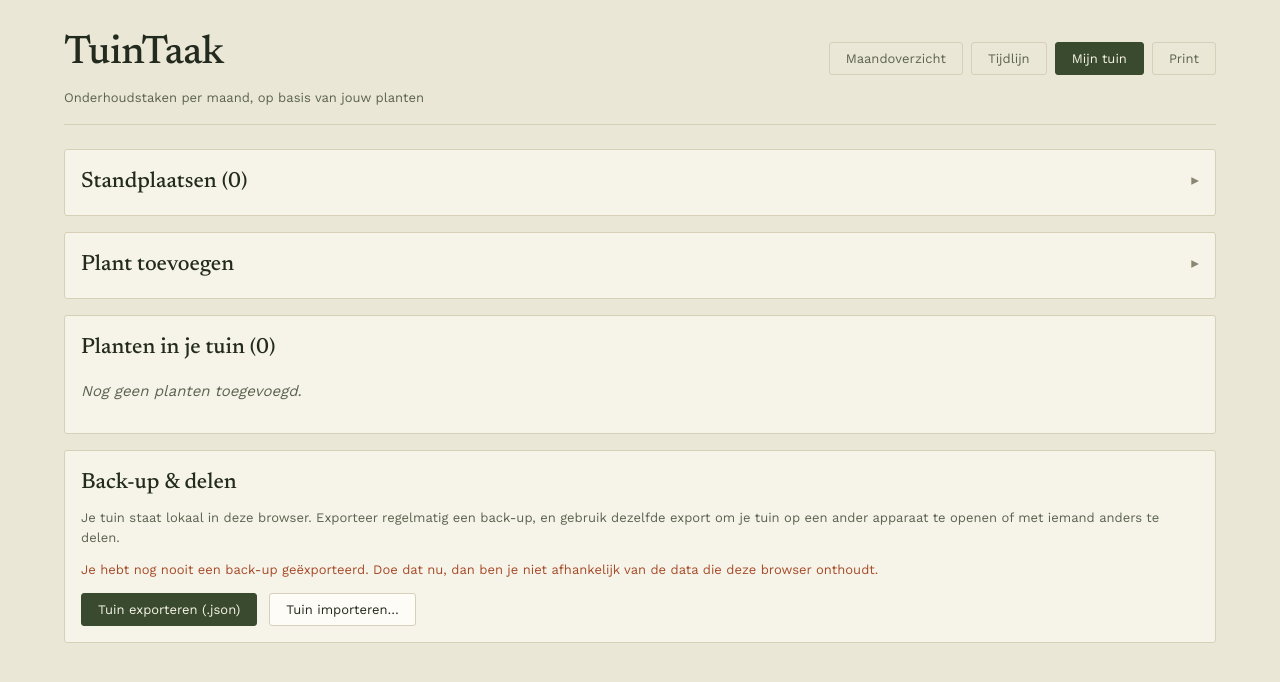
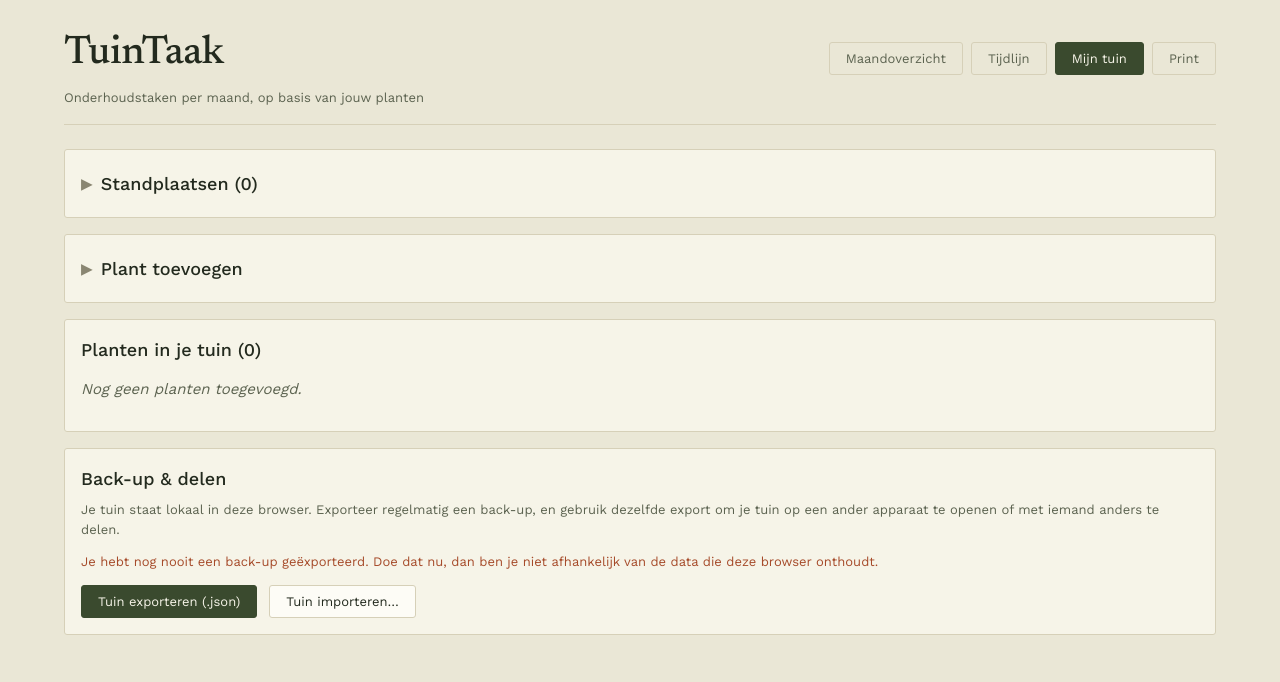
Before and after one commit to assepas/tuinkalender, a Svelte app: page / in a window 1280 px wide. Both pictures are taken after a click on the button "Mijn tuin". Shown: the top 682 px of the page. Built offline with nearby package versions, Linux system fonts and the light colour scheme.

Commit message:
ui aanpassingen

```diff
--- a/src/components/LocationManager.svelte
+++ b/src/components/LocationManager.svelte
@@ -35,8 +35,8 @@
       aria-expanded={expanded}
       aria-controls="locations-body"
     >
+      <span class="chevron">{expanded ? "▾" : "▸"}</span>
       Standplaatsen ({gardenState.locations.length})
-      <span class="chevron">{expanded ? "▾" : "▸"}</span>
     </button>
   </h2>
 
--- a/src/components/SpeciesPicker.svelte
+++ b/src/components/SpeciesPicker.svelte
@@ -43,8 +43,8 @@
       aria-expanded={expanded}
       aria-controls="add-plant-body"
     >
+      <span class="chevron">{expanded ? "▾" : "▸"}</span>
       Plant toevoegen
-      <span class="chevron">{expanded ? "▾" : "▸"}</span>
     </button>
   </h2>
 
--- a/src/components/TimelineView.svelte
+++ b/src/components/TimelineView.svelte
@@ -107,38 +107,6 @@
 </script>
 
 <div class="timeline-toolbar no-print">
-  <div class="panel timeline-toolbar-legend">
-    <h3>
-      <button
-        type="button"
-        class="panel-toggle"
-        aria-expanded={legendExpanded}
-        aria-controls="timeline-legend-body"
-        onclick={() => (legendExpanded = !legendExpanded)}
-      >
-        Legenda
-        <span class="chevron">{legendExpanded ? "▾" : "▸"}</span>
-      </button>
-    </h3>
-    {#if legendExpanded}
-      <div id="timeline-legend-body" class="timeline-legend">
-        <span class="legend-item">
-          <span class="legend-swatch bloom-swatch"></span>
-          Bloei (in bloemkleur)
-        </span>
-        {#each legendItems as item (item.key)}
-          <span class="legend-item">
-            <span class="marker-chip" class:light={item.light}>
-              <Icon name={item.icon} color={item.color} size={16} strokeWidth={item.light ? 1.2 : 1.8} />
-            </span>
-            {item.label}
-          </span>
-        {/each}
-        <span class="hint">Klik op een plant- of taakicoon voor details.</span>
-      </div>
-    {/if}
-  </div>
-
   <div class="panel timeline-toolbar-filters">
     <h3>
       <button
@@ -148,8 +116,8 @@
         aria-controls="timeline-filters-body"
         onclick={() => (filtersExpanded = !filtersExpanded)}
       >
+        <span class="chevron">{filtersExpanded ? "▾" : "▸"}</span>
         Filteren &amp; sorteren
-        <span class="chevron">{filtersExpanded ? "▾" : "▸"}</span>
       </button>
     </h3>
     {#if filtersExpanded}
@@ -212,6 +180,39 @@
       </div>
     {/if}
   </div>
+
+  <div class="panel timeline-toolbar-legend">
+    <h3>
+      <button
+        type="button"
+        class="panel-toggle"
+        aria-expanded={legendExpanded}
+        aria-controls="timeline-legend-body"
+        onclick={() => (legendExpanded = !legendExpanded)}
+      >
+        <span class="chevron">{legendExpanded ? "▾" : "▸"}</span>
+        Legenda
+      </button>
+    </h3>
+    {#if legendExpanded}
+      <div id="timeline-legend-body" class="timeline-legend">
+        <span class="legend-item">
+          <span class="legend-swatch bloom-swatch"></span>
+          Bloei (in bloemkleur)
+        </span>
+        {#each legendItems as item (item.key)}
+          <span class="legend-item">
+            <span class="marker-chip" class:light={item.light}>
+              <Icon name={item.icon} color={item.color} size={16} strokeWidth={item.light ? 1.2 : 1.8} />
+            </span>
+            {item.label}
+          </span>
+        {/each}
+        <span class="hint">Klik op een plant- of taakicoon voor details.</span>
+      </div>
+    {/if}
+  </div>
+
 </div>
 
 {#if rows.length === 0}
--- a/src/styles/app.css
+++ b/src/styles/app.css
@@ -204,16 +204,16 @@ nav.tabs button[aria-current="page"] {
 }
 
 .panel h2 {
-  font-family: var(--font-display);
+  font-family: var(--font-ui);
   font-weight: 500;
-  font-size: var(--step2);
+  font-size: var(--step1);
   margin: 0 0 0;
 }
 
 .panel h3 {
-  font-family: var(--font-display);
+  font-family: var(--font-ui);
   font-weight: 500;
-  font-size: var(--step1);
+  font-size: var(--step0);
   margin: 0 0 0;
 }
 
@@ -223,7 +223,7 @@ nav.tabs button[aria-current="page"] {
 .panel-toggle {
   display: flex;
   align-items: center;
-  justify-content: space-between;
+  justify-content: flex-start;
   gap: var(--space-2);
   width: 100%;
   font: inherit;
@@ -241,7 +241,7 @@ nav.tabs button[aria-current="page"] {
 }
 
 .panel-toggle .chevron {
-  font-size: 0.7em;
+  font-size: 1.3em;
   color: var(--color-ink-faint);
   flex: none;
 }
@@ -498,18 +498,23 @@ textarea {
 
 /* ---------- Tijdlijn ---------- */
 
-/* Legenda (1/3) + filter-/sorteerbalk (2/3), beide los uitklapbaar — zie
-   .panel-toggle hierboven. Op smalle schermen onder elkaar (volle breedte). */
+/* Legenda en filter-/sorteerbalk, beide los uitklapbaar — zie .panel-toggle
+   hierboven. Geen paneel-"blokken" (geen achtergrond/rand), gewoon twee
+   gelijk brede kolommen naast elkaar. Op smalle schermen onder elkaar. */
 .timeline-toolbar {
   display: grid;
-  grid-template-columns: 1fr 2fr;
+  grid-template-columns: 1fr 1fr;
   gap: var(--space-4);
   margin-bottom: var(--space-4);
   align-items: start;
 }
 
-/* ".panel + .panel" (zie hierboven) voegt normaal verticale marge toe voor
-   gestapelde panelen — hier staan ze naast elkaar, dat regelt de grid-gap al. */
+.timeline-toolbar > .panel {
+  background: transparent;
+  border: none;
+  padding: 0;
+}
+
 .timeline-toolbar > .panel + .panel {
   margin-top: 0;
 }
```
